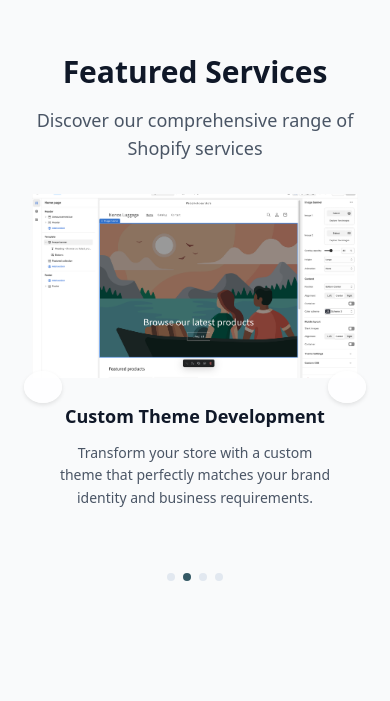
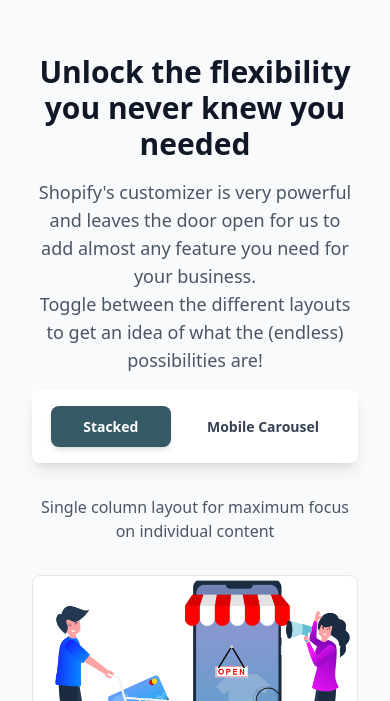
Before and after one commit to devfromnyc/shopify-business-website, a React (Vite) app: page /shopify-learn-more in a window 390 px wide. Shown: the part 1043-1744 px from the top of the page. Built offline with nearby package versions, Linux system fonts and the light colour scheme.

Commit message:
Update copy

```diff
--- a/src/components/sections/LayoutTabbedContent.jsx
+++ b/src/components/sections/LayoutTabbedContent.jsx
@@ -104,10 +104,14 @@ const LayoutTabbedContent = () => {
       className="flex flex-col px-8 md:px-12 py-16 bg-gray-50">
       <div className="text-center mb-4 md:mb-8">
         <h2 className="text-3xl font-bold text-gray-900 mb-4">
-          Flexible Layout Options
+          Unlock the flexibility you never knew you needed
         </h2>
-        <p className="text-lg text-gray-600 max-w-3xl mx-auto">
-          Choose the perfect layout for your content display needs
+        <p className="text-lg text-gray-600 max-w-xl mx-auto">
+          Shopify's customizer is very powerful and leaves the door open for us
+          to add almost any feature you need for your business.
+          <br />
+          Toggle between the different layouts to get an idea of what the
+          (endless) possibilities are!
         </p>
       </div>
 
--- a/src/pages/ShopifyLearnMore.jsx
+++ b/src/pages/ShopifyLearnMore.jsx
@@ -1,38 +1,10 @@
 import React from "react";
 import { Hero } from "../components/sections/Hero";
 import LayoutTabbedContent from "../components/sections/LayoutTabbedContent";
-import Carousel from "../components/sections/Carousel";
 import Pricing from "../components/sections/Pricing";
 import ContactUs from "../components/sections/ContactUs";
 
 export const ShopifyLearnMore = () => {
-  const carouselItems = [
-    {
-      image: "/src/assets/store-opening.png",
-      title: "Premium Store Setup",
-      description:
-        "Get your store up and running with our expert setup services. We ensure everything is configured perfectly for your business needs.",
-    },
-    {
-      image: "/src/assets/theme-editor.png",
-      title: "Custom Theme Development",
-      description:
-        "Transform your store with a custom theme that perfectly matches your brand identity and business requirements.",
-    },
-    {
-      image: "/src/assets/shopping-bold.png",
-      title: "App Integration Services",
-      description:
-        "Seamlessly integrate essential apps and tools to enhance your store's functionality and user experience.",
-    },
-    {
-      image: "/src/assets/rocket.avif",
-      title: "Performance Optimization",
-      description:
-        "Boost your store's speed and performance with our expert optimization techniques.",
-    },
-  ];
-
   return (
     <>
       <Hero
@@ -45,22 +17,11 @@ export const ShopifyLearnMore = () => {
         heroImage="themeEditor"
         sectionId="shopify-hero"
       />
-      <div className="py-16 bg-gray-50">
-        <div className="max-w-7xl mx-auto px-4 sm:px-6 lg:px-8">
-          <div className="text-center mb-8">
-            <h2 className="text-3xl font-bold text-gray-900 mb-4">
-              Featured Services
-            </h2>
-            <p className="text-lg text-gray-600 max-w-3xl mx-auto">
-              Discover our comprehensive range of Shopify services
-            </p>
-          </div>
-          <Carousel items={carouselItems} autoPlay={true} interval={4000} />
-        </div>
-      </div>
       <LayoutTabbedContent />
       <Pricing />
       <ContactUs />
     </>
   );
 };
+
+export default ShopifyLearnMore;
--- /dev/null
+++ b/src/utils/carouselData.js
@@ -0,0 +1,30 @@
+export const carouselItems = [
+  {
+    id: 1,
+    image: "/src/assets/store-opening.png",
+    title: "Premium Store Setup",
+    description:
+      "Get your Shopify store up and running with our premium setup service. We handle everything from theme selection to product organization.",
+  },
+  {
+    id: 2,
+    image: "/src/assets/theme-editor.png",
+    title: "Custom Theme Development",
+    description:
+      "Stand out from the competition with a custom-designed Shopify theme that perfectly matches your brand identity and business needs.",
+  },
+  {
+    id: 3,
+    image: "/src/assets/shopping-bold.png",
+    title: "App Integration Services",
+    description:
+      "Enhance your store's functionality with seamless integration of essential Shopify apps and third-party services.",
+  },
+  {
+    id: 4,
+    image: "/src/assets/rocket.avif",
+    title: "Performance Optimization",
+    description:
+      "Boost your store's speed and performance with our expert optimization services, ensuring the best shopping experience for your customers.",
+  },
+];
```
